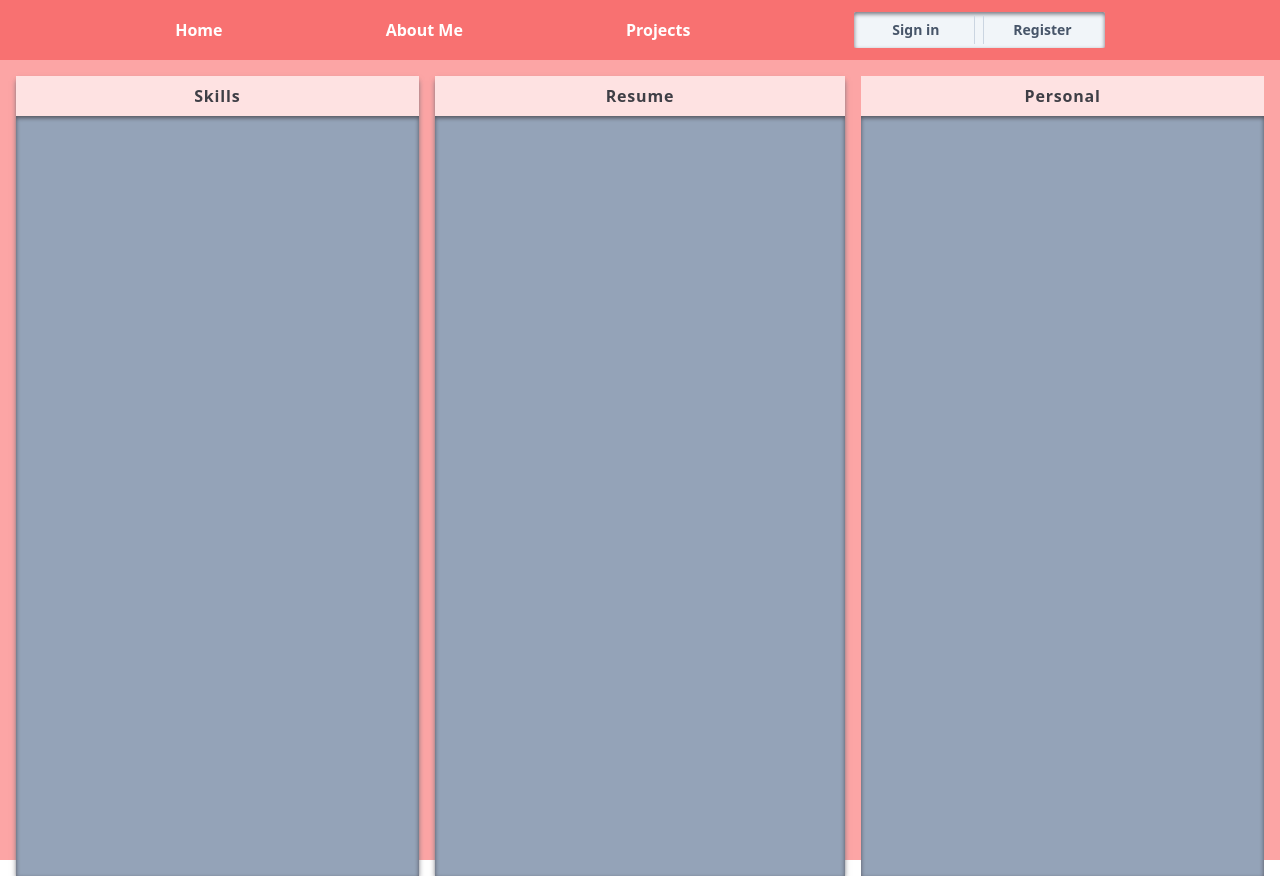
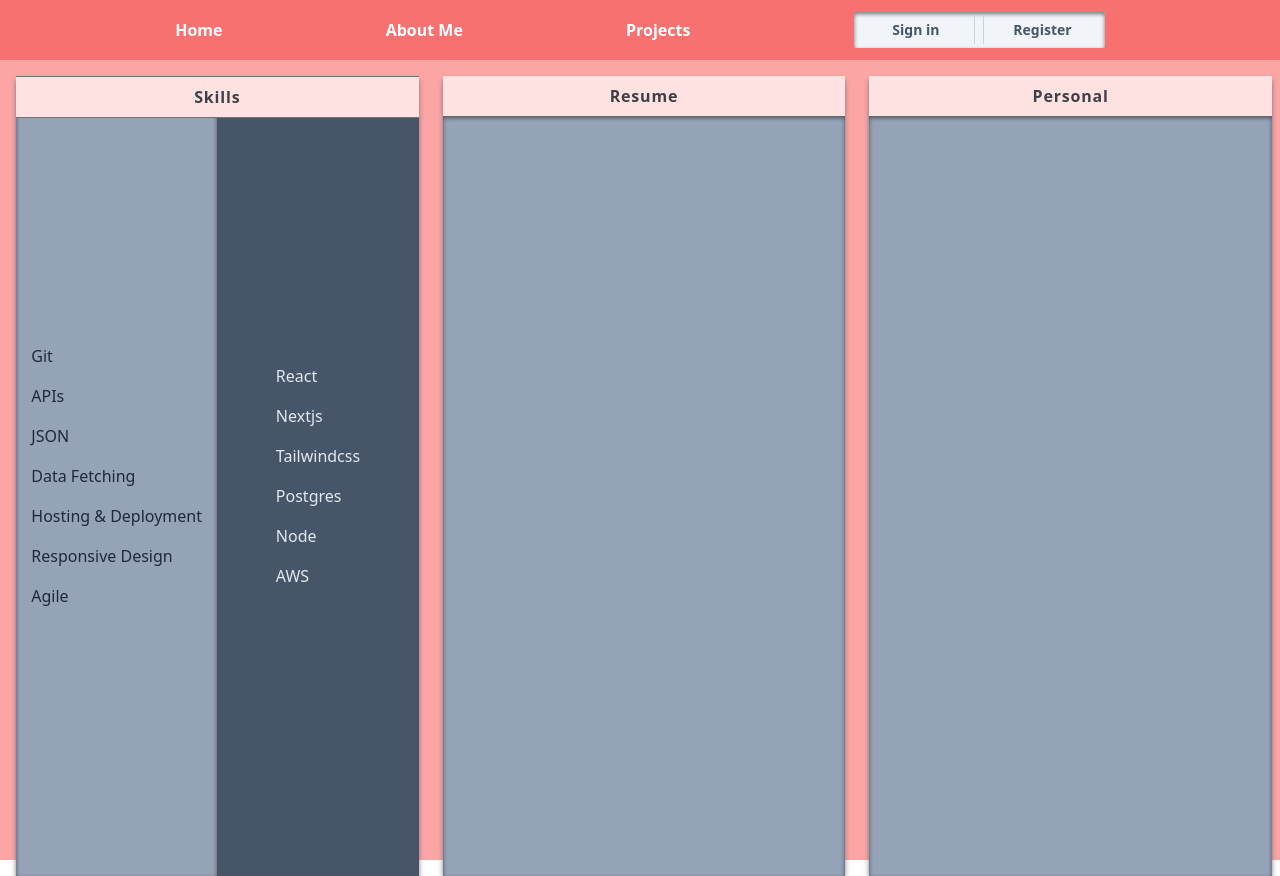
Before and after one commit to fullstackaubrey/portefeuille, a Next.js app: page /about-me in a window 1280 px wide. Built offline with nearby package versions, Linux system fonts and the light colour scheme.

Commit message:
skills added

```diff
--- a/src/pages/about-me.tsx
+++ b/src/pages/about-me.tsx
@@ -2,16 +2,40 @@ export default function About() {
   return (
     <div className="flex h-screen w-screen bg-slate-600">
       <div className="h-full w-1/3 bg-red-300">
-        <div className="flex flex-col justify-center my-4 ml-4 mr-2 h-full bg-red-100 shadow-md shadow-zinc-500 hover:shadow-lg hover:shadow-zinc-600">
-          <header className="p-2 self-center text-zinc-700 text-md font-semibold tracking-wider">
+        <div className="relative flex flex-row my-4 ml-4 mr-2 h-full bg-red-100 shadow-md shadow-zinc-500 hover:shadow-lg hover:shadow-zinc-600">
+          <header className="p-2 absolute w-full bg-red-100 border-y border-zinc-500 text-center text-zinc-700 text-md font-semibold tracking-wider">
             Skills
           </header>
-          <section className="flex self-center w-full h-full bg-slate-400 shadow-inner shadow-zinc-600 hover:shadow-zinc-700 cursor-pointer"></section>
+          <section className="w-1/2 h-full flex flex-col justify-center bg-slate-400 shadow-inner shadow-zinc-600 hover:shadow-zinc-700 cursor-pointer">
+            <p className="self-center text-slate-800">
+              <ul>
+                <li className="py-2">Git</li>
+                <li className="py-2">APIs</li>
+                <li className="py-2">JSON</li>
+                <li className="py-2">Data Fetching</li>
+                <li className="py-2">Hosting & Deployment</li>
+                <li className="py-2">Responsive Design</li>
+                <li className="py-2">Agile</li>
+              </ul>
+            </p>
+          </section>
+          <section className="w-1/2 h-full flex flex-col justify-center bg-slate-600 shadow-inner shadow-zinc-600 hover:shadow-zinc-700 cursor-pointer">
+            <p className="m-2 self-center text-slate-200">
+              <ul>
+                <li className="py-2">React</li>
+                <li className="py-2">Nextjs</li>
+                <li className="py-2">Tailwindcss</li>
+                <li className="py-2">Postgres</li>
+                <li className="py-2">Node</li>
+                <li className="py-2">AWS</li>
+              </ul>
+            </p>
+          </section>
         </div>
       </div>
 
       <div className="h-full w-1/3 bg-red-300">
-        <div className="flex flex-col justify-center my-4 ml-2 mr-2 h-full bg-red-100 shadow-md shadow-zinc-500 hover:shadow-lg hover:shadow-zinc-600">
+        <div className="flex flex-col my-4 ml-4 mr-2 h-full bg-red-100 shadow-md shadow-zinc-500 hover:shadow-lg hover:shadow-zinc-600">
           <header className="p-2 self-center text-zinc-700 text-md font-semibold tracking-wider">
             Resume
           </header>
@@ -20,7 +44,7 @@ export default function About() {
       </div>
 
       <div className="h-full w-1/3 bg-red-300">
-        <div className="flex flex-col justify-center my-4 ml-2 mr-4 h-full bg-red-100 shadow-zinc-500 hover:shadow-lg hover:shadow-zinc-600">
+        <div className="flex flex-col my-4 ml-4 mr-2 h-full bg-red-100 shadow-md shadow-zinc-500 hover:shadow-lg hover:shadow-zinc-600">
           <header className="p-2 self-center text-zinc-700 text-md font-semibold tracking-wider">
             Personal
           </header>
```
